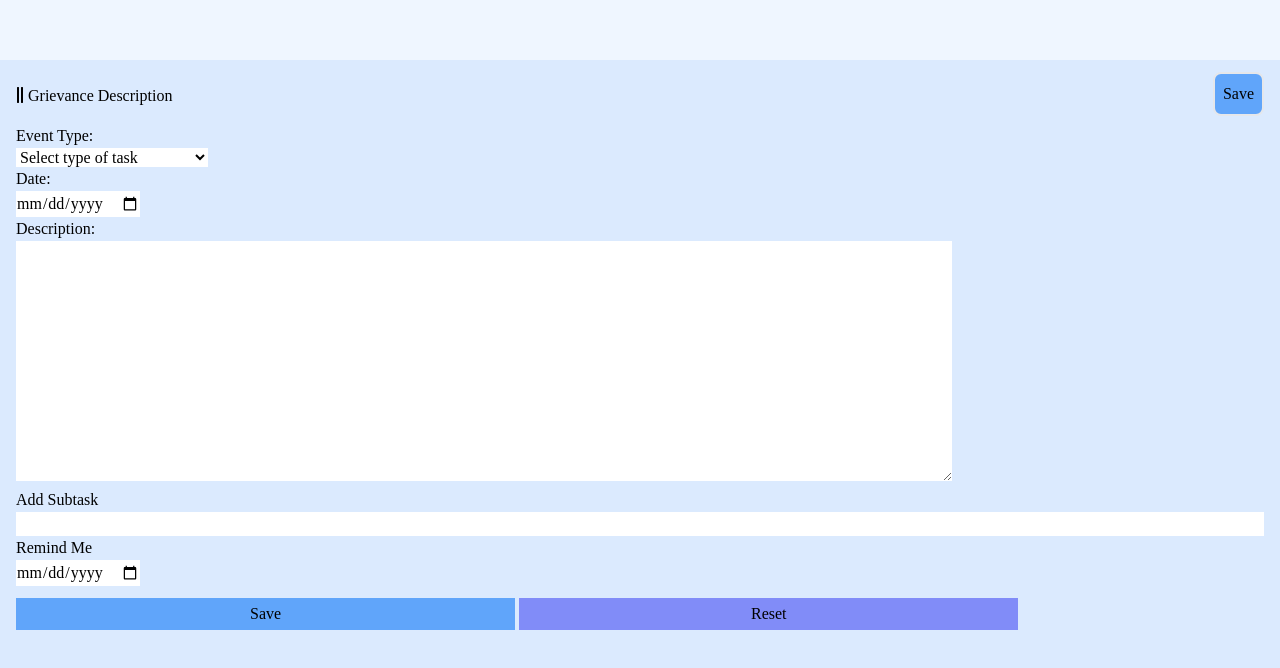
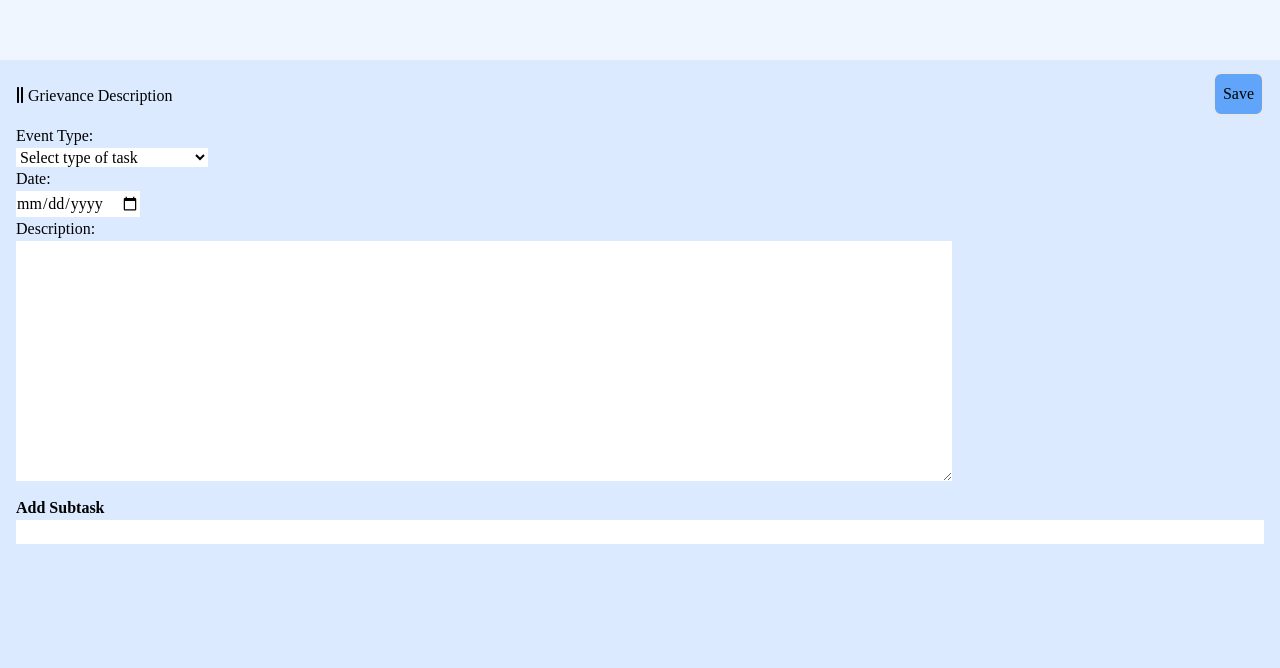
Before and after one commit to ChrisDrainOP/Grievance-and-Member-Interactions-Tracker, a React (Create React App) app: page / in a window 1280 px wide. Shown: the part 1540-2208 px from the top of the page. Built offline with nearby package versions, Linux system fonts and the light colour scheme.

Commit message:
Subtask onclick appear functional
Added the subtask remind, save, and reset area onclick feature. When the
subtask input box is clicked the SaveSubTask component appears.

```diff
--- a/src/client/components/AddSubTask.js
+++ b/src/client/components/AddSubTask.js
@@ -1,32 +1,24 @@
-import React from "react";
+import React, { useState, useEffect } from "react";
+import SaveSubTask from "./SaveSubTask";
 
 const AddSubTask = () => {
+  const [showSubTask, setShowSubTask] = useState(false);
+  const handleSaveSubTaskButtons = () => setShowSubTask(true);
+
   return (
-    <div className=''>
+    <div className='mt-2'>
       <form>
-        <label className='block w-full text-left' htmlFor='subtask'>
+        <label className='block w-full text-left font-bold' htmlFor='subtask'>
           Add Subtask
         </label>
-        <input className='w-full' type='text' name='subtask' id='subtask' />
-        <div>
-          <label htmlFor='reminder'>Remind Me</label>
-          <input
-            className='block bg-white'
-            type='date'
-            name='reminder'
-            id='reminder'
-          />
-          <div className='pt-3'>
-            <div className=' space-x-1'>
-              <input
-                className='w-2/5 bg-blue-400 p-1 '
-                type='submit'
-                value='Save'
-              />
-              <input className='w-2/5 bg-indigo-400 p-1' type='reset'></input>
-            </div>
-          </div>
-        </div>
+        <input
+          className='w-full'
+          type='text'
+          name='subtask'
+          id='subtask'
+          onClick={handleSaveSubTaskButtons}
+        />
+        {showSubTask ? <SaveSubTask /> : null}
       </form>
     </div>
   );
--- /dev/null
+++ b/src/client/components/SaveSubTask.js
@@ -0,0 +1,27 @@
+import React from "react";
+
+const SaveSubTask = () => {
+  return (
+    <div>
+      <label htmlFor='reminder'>Remind Me</label>
+      <input
+        className='block bg-white'
+        type='date'
+        name='reminder'
+        id='reminder'
+      />
+      <div className='pt-3'>
+        <div className=' space-x-1 '>
+          <input
+            className='w-2/5 bg-blue-400 p-1 '
+            type='submit'
+            value='Save'
+          />
+          <input className='w-2/5 bg-indigo-400 p-1' type='reset'></input>
+        </div>
+      </div>
+    </div>
+  );
+};
+
+export default SaveSubTask;
```
Also changed, not shown: 1 other file (tests, documents, lock files or other folders).
